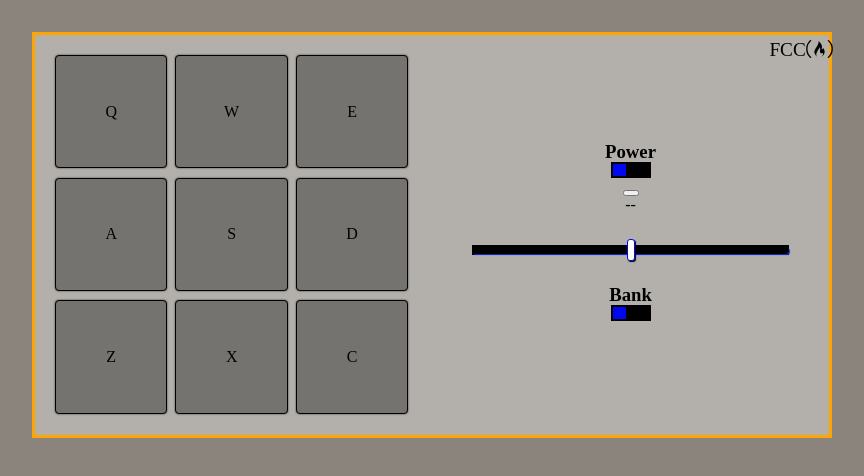
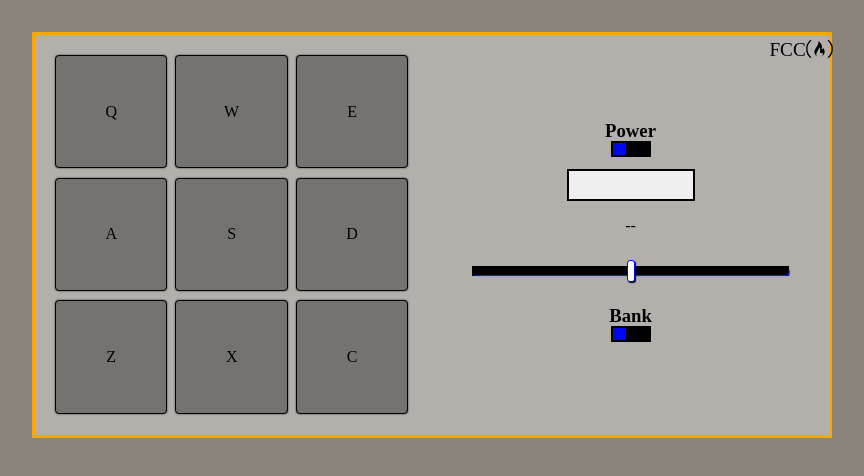
Before and after one commit to cassius2828/drum-machine, a React (Create React App) app: page / in a window 1280 px wide. Both pictures are taken after a click on the element 838 px from the left and 149 px from the top of the page. Shown: the top 476 px of the page, without its empty margins (208-1072 px from the left). Built offline with nearby package versions, Linux system fonts and the light colour scheme; the HTML template or start-up script is replaced by a standard one; a web font is replaced by a local one.

Commit message:
fixed minor styling issues

```diff
--- a/src/App.css
+++ b/src/App.css
@@ -117,6 +117,7 @@
   border: solid 2px black;
   padding-top: 8px;
   width: 8rem;
+  height: 2rem;
 }
 
 /* * VOLUME SLIDER  */
--- a/src/App.js
+++ b/src/App.js
@@ -91,7 +91,7 @@ export const DrumpadsAndMixers = () => {
     id.style.border = "none";
     setTimeout(() => {
       id.style.backgroundColor = "#747370";
-      id.style.border = "solid .5px black";
+      id.style.border = "solid 1px black";
     }, 100);
   };
 
--- a/src/Copies.js
+++ b/src/Copies.js
@@ -33,7 +33,7 @@ export const MixersCopy = () => {
         </div>
       )}
 
-      <button></button>
+      <button id="bank-description"></button>
       <p>--</p>
       <div className="slider">
         <FontAwesomeIcon
```
